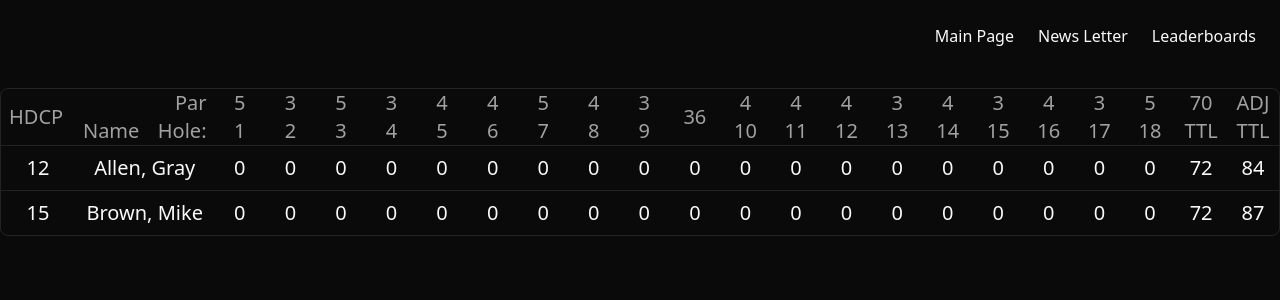
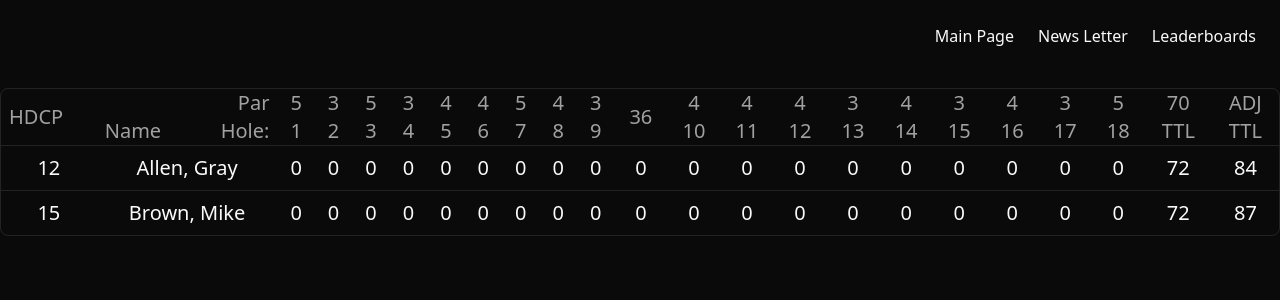
Before and after one commit to BrownJason/glenhurst_golf, a Next.js app: page /leaderboard in a window 1280 px wide. Shown: the top 300 px of the page. Built offline with nearby package versions, Linux system fonts and the light colour scheme.

Commit message:
Removed errors on skinsdatatable.tsx

```diff
--- a/src/components/ui/skinsdatatable.tsx
+++ b/src/components/ui/skinsdatatable.tsx
@@ -8,36 +8,10 @@ import { ColumnDef, flexRender, getCoreRowModel, RowData, useReactTable } from "
 import { Table, TableBody, TableCell, TableHead, TableHeader, TableRow } from "@/components/ui/table";
 import { useEffect, useState } from "react";
 
-declare module "@tanstack/react-table" {
-  interface TableMeta<TData extends RowData, SkinsDataTable> {
-    updateData: (rowIndex: number, columnId: string, value: unknown) => void;
-  }
-}
-
 export interface SkinsDataTableProps<TData, TValue> {
   columns: ColumnDef<TData, TValue>[];
   data: TData[];
 }
-
-const defaultColumn: Partial<ColumnDef<SkinsDataTable>> = {
-  cell: ({ getValue, row: { index }, column: { id }, table }) => {
-    const initialValue = getValue();
-    // We need to keep and update the state of the cell normally
-    const [value, setValue] = useState(initialValue);
-
-    // When the input is blurred, we'll call our table meta's updateData function
-    const onBlur = () => {
-      table.options.meta?.updateData(index, id, value);
-    };
-
-    // If the initialValue is changed external, sync it up with our state
-    useEffect(() => {
-      setValue(initialValue);
-    }, [initialValue]);
-
-    return id.includes("hole") || id.includes("out") || id.includes("in") || id.includes("adj") ? <input className="text-center w-8" value={value as string} onChange={(e) => setValue(e.target.value)} onBlur={onBlur} /> : <>{value}</>;
-  },
-};
 
 export function SkinsDataTable<TData, TValue>({ columns, data }: SkinsDataTableProps<TData, TValue>) {
   const [s, setS] = useState(data);
@@ -45,7 +19,6 @@ export function SkinsDataTable<TData, TValue>({ columns, data }: SkinsDataTableP
   const table = useReactTable({
     data,
     columns,
-    defaultColumn,
     getCoreRowModel: getCoreRowModel(),
     meta: {
       updateData: (rowIndex: number, columnId: any, value: any) => {
```
